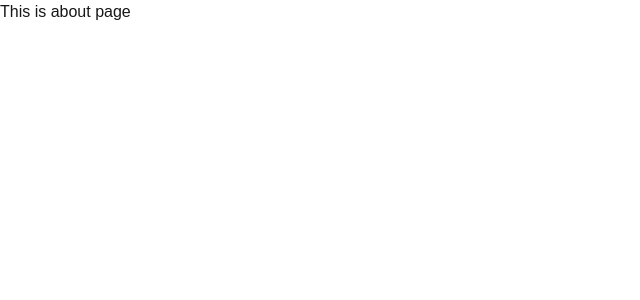
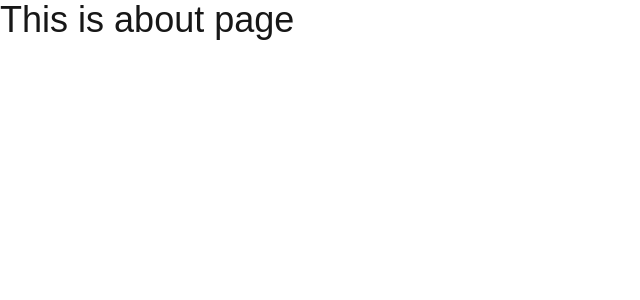
Before and after one commit to mannatgupta146/portfolio-v1, a Next.js app: page /about in a window 1280 px wide. Shown: the top 300 px of the page, without its empty margins (0-640 px from the left). Built offline with nearby package versions, Linux system fonts and the light colour scheme.

Commit message:
also works on the about page with text reveal effect

```diff
--- a/src/app/about/page.js
+++ b/src/app/about/page.js
@@ -1,5 +1,9 @@
+import TextReveal from "@/components/TextReveal";
+
 export default function Page() {
     return (
-        <div>This is about page</div>
+        <TextReveal splitBy="chars">
+            <div className="text-4xl">This is about page</div>
+        </TextReveal>
     );
 }
```
